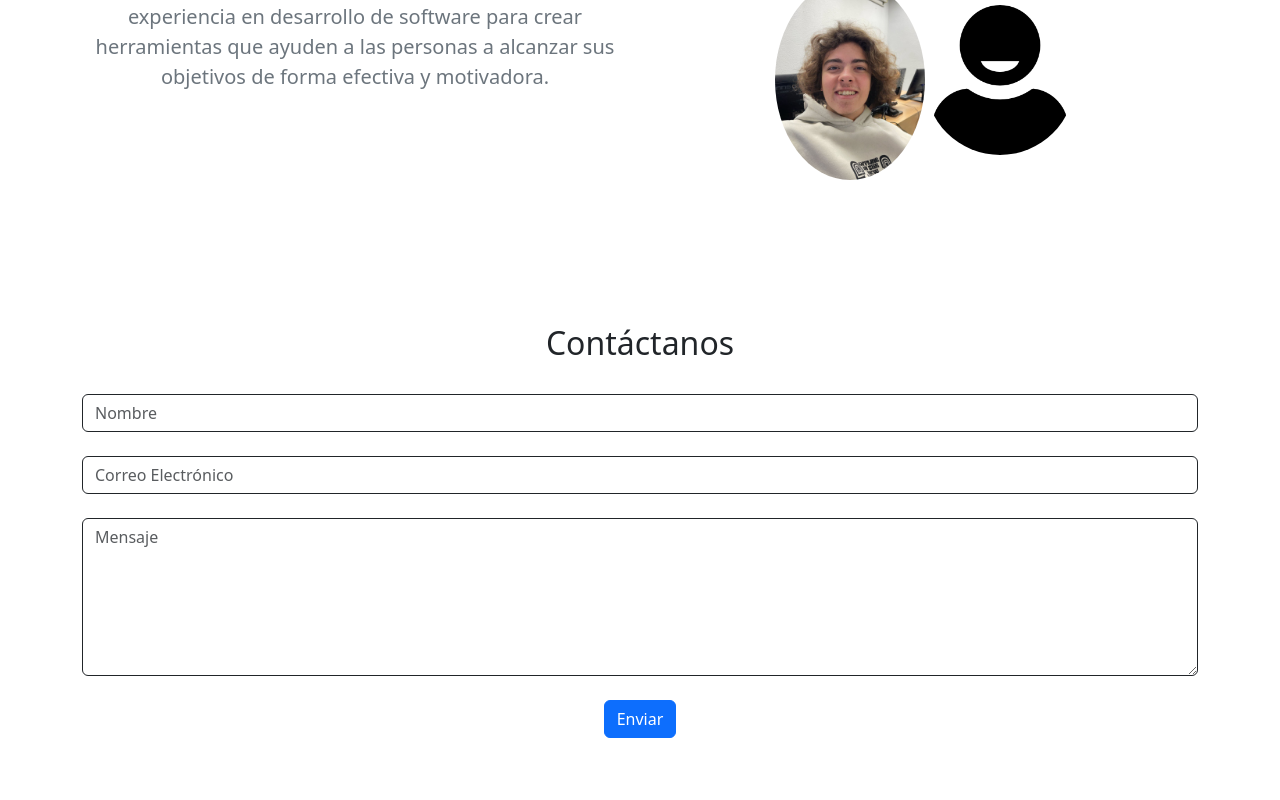
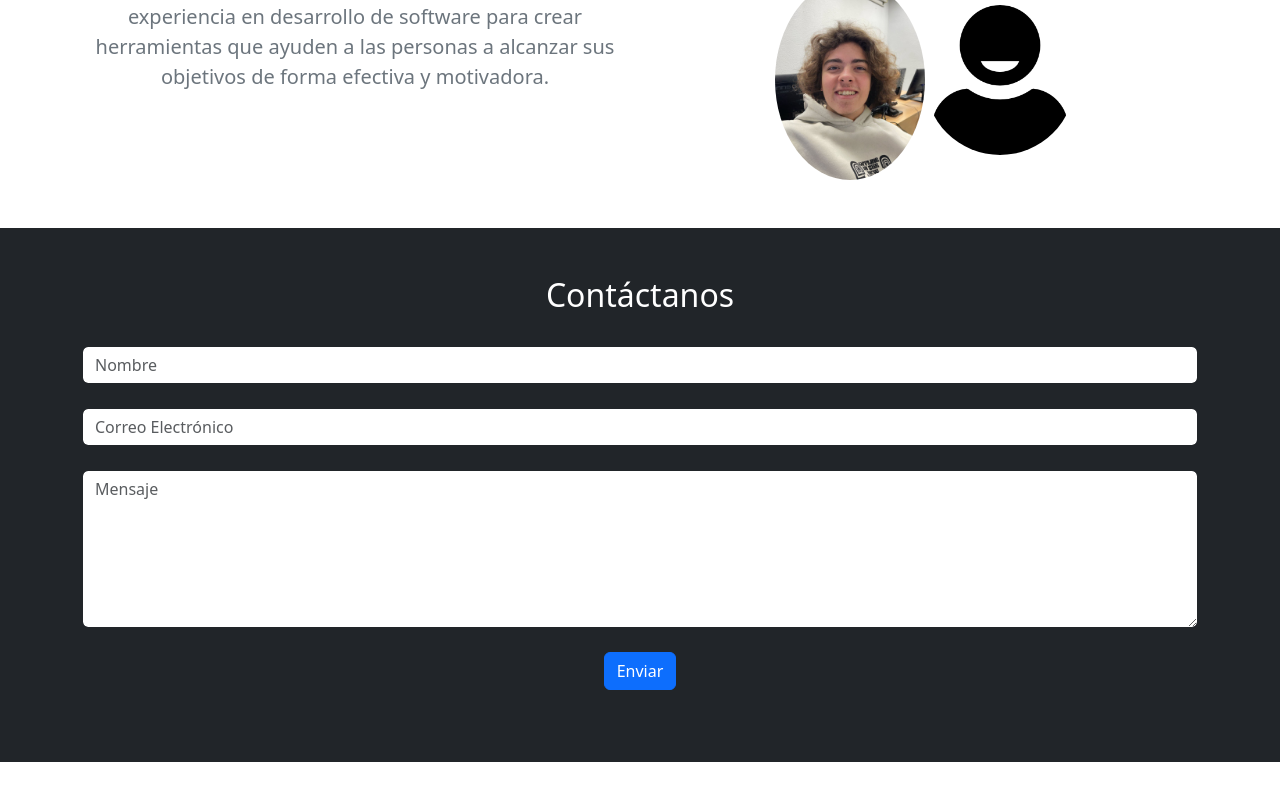
Before and after one commit to JulenAlonso123/ProyectoGymStore, an Angular app: page /contacto in a window 1280 px wide. Shown: the part 494-1294 px from the top of the page. After the commit the page ends 1256 px from the top, so only its background shows below. Built offline with nearby package versions, Linux system fonts and the light colour scheme.

Commit message:
contactos negros

```diff
--- a/src/app/component/contacto/contacto.component.html
+++ b/src/app/component/contacto/contacto.component.html
@@ -5,8 +5,12 @@
     </div>
 
 
-    <div class="col-12 mt-5 mb-5">
+    <div class="bg-dark">
+  <div class="col-12 mt-5 mb-5">
         <app-formulario-contacto></app-formulario-contacto>
     </div>
 
+
+    </div>
+
 </div>
--- a/src/app/component/formulario-contacto/formulario-contacto.component.html
+++ b/src/app/component/formulario-contacto/formulario-contacto.component.html
@@ -2,7 +2,7 @@
 
     <div class="row">
         <div class="col-xs-12 col-sm-12 col-md-12 col-lg-12 text-center">
-          <h2 class="form-title">Contáctanos</h2>
+          <h2 class="form-title text-white">Contáctanos</h2>
         </div>
     </div>
 
```
